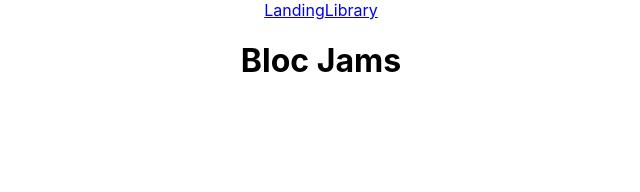
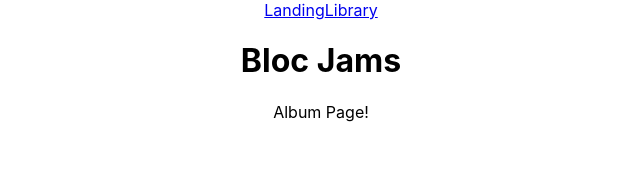
Before and after one commit to zguerrin27/bloc-jams-react, a React (Create React App) app: page /Album in a window 1280 px wide. Shown: the top 192 px of the page, without its empty margins (319-959 px from the left). Built offline with nearby package versions, Linux system fonts and the light colour scheme.

Commit message:
Assignment-3: Completed

```diff
--- a/src/App.js
+++ b/src/App.js
@@ -3,6 +3,7 @@
 import './App.css';
 import Landing from './components/Landing';
 import Library from './components/Library';
+import Album from './components/Album';
 
 class App extends Component {
   render() {
@@ -18,6 +19,7 @@
         <main>
           <Route exact path="/" component={Landing} />
           <Route path="/Library" component={Library} />
+          <Route path="/Album" component={Album} />
         </main>
       </div>
     );
--- /dev/null
+++ b/src/components/Album.js
@@ -0,0 +1,9 @@
+import React from 'react';
+
+const Album = () => (
+    <section className="album">
+        Album Page!
+    </section>
+);
+
+export default Album;
```
